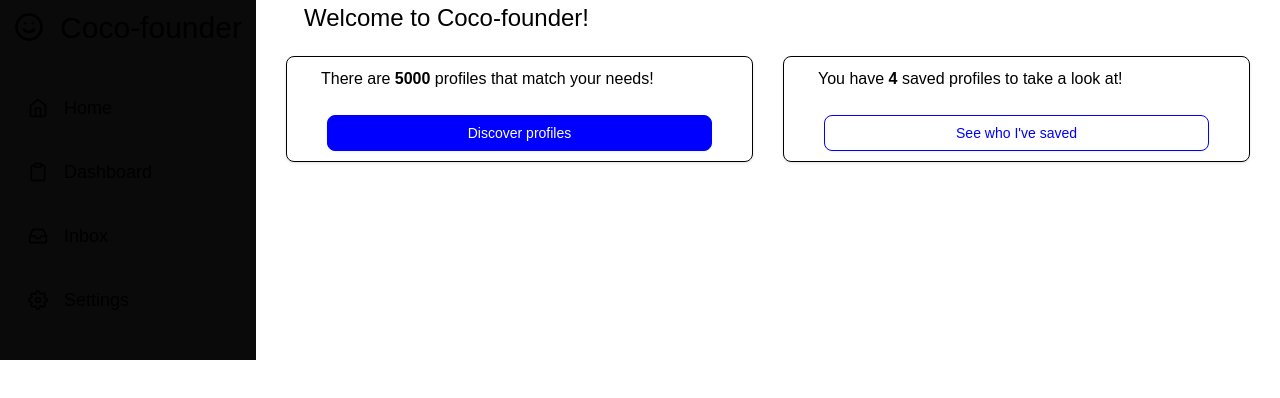
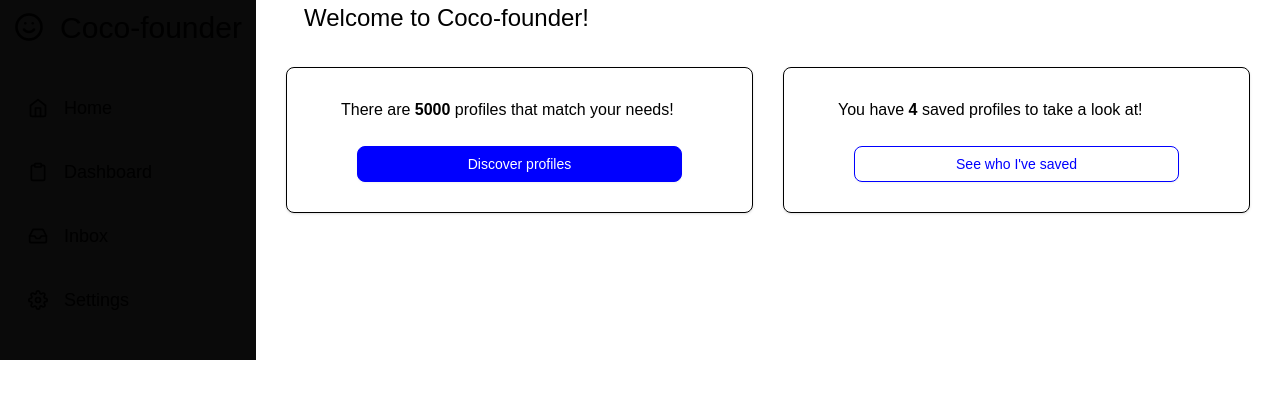
Before and after one commit to TuanTTranCS/VTWHackathon2024-Team15, a Next.js app in the folder whale-finder/: page /dashboard in a window 1280 px wide. Shown: the top 398 px of the page. Built offline with nearby package versions, Linux system fonts and the light colour scheme.

Commit message:
update dashboard

```diff
--- a/whale-finder/src/components/Dashboard/dashboard.css
+++ b/whale-finder/src/components/Dashboard/dashboard.css
@@ -2,13 +2,13 @@
     display: grid;
     grid-template-columns: repeat(2, 1fr);
     gap: 30px;
-    margin: 20px 30px;
+    margin: 3% 30px;
 }
 
 .dashboard-card {
     background: var(--card);
     color: var(--background);
-    padding: 10px;
+    padding: 30px;
     border-color: black;
     border-radius: var(--radius);
     display: flex;
@@ -28,7 +28,7 @@
     background: blue;
     color: white;
     border-radius: var(--radius);
-    margin: 0 30px;
+    margin: 0 40px;
 }
 
 .save-btn {
@@ -36,7 +36,7 @@
     background: white;
     color: blue;
     border-radius: var(--radius);
-    margin: 0 30px;
+    margin: 0 40px;
 }
 
 @media (max-width: 768px) {
```
